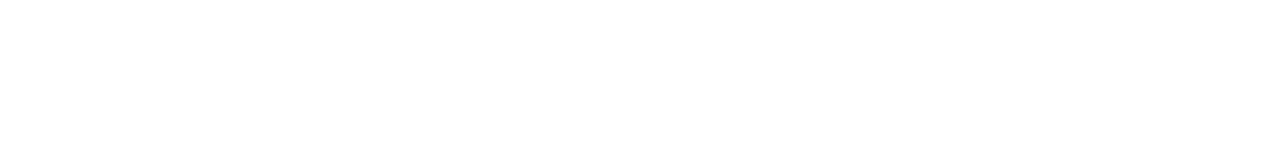
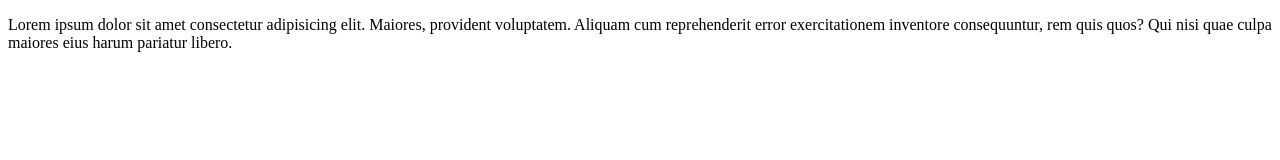
Before and after one commit to Lisawriter/Test-1, a plain HTML site: page index.html in a window 1280 px wide. Drawn offline with Linux system fonts and the light colour scheme.

Commit message:
I made changes to the html and css file

```diff
--- a/index.html
+++ b/index.html
@@ -6,6 +6,6 @@
     <title>Document</title>
 </head>
 <body>
-
+    <p>Lorem ipsum dolor sit amet consectetur adipisicing elit. Maiores, provident voluptatem. Aliquam cum reprehenderit error exercitationem inventore consequuntur, rem quis quos? Qui nisi quae culpa maiores eius harum pariatur libero.</p>
 </body>
 </html>
--- a/styles.css
+++ b/styles.css
@@ -0,0 +1 @@
+p{background-color: blue;}
```
